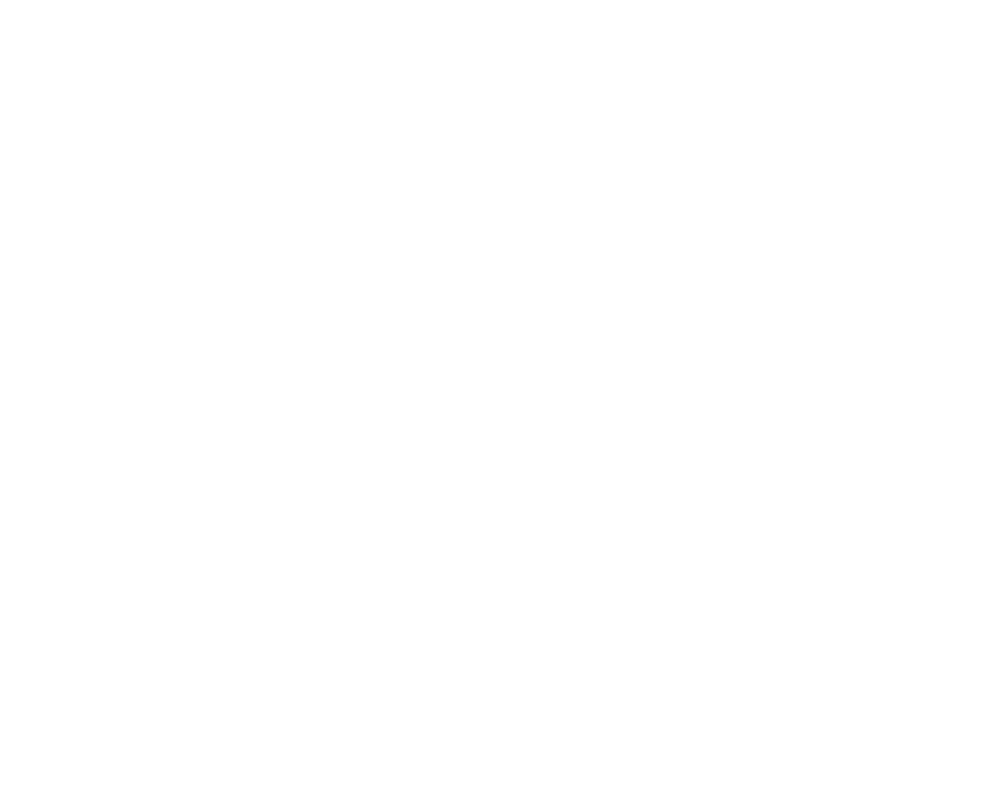
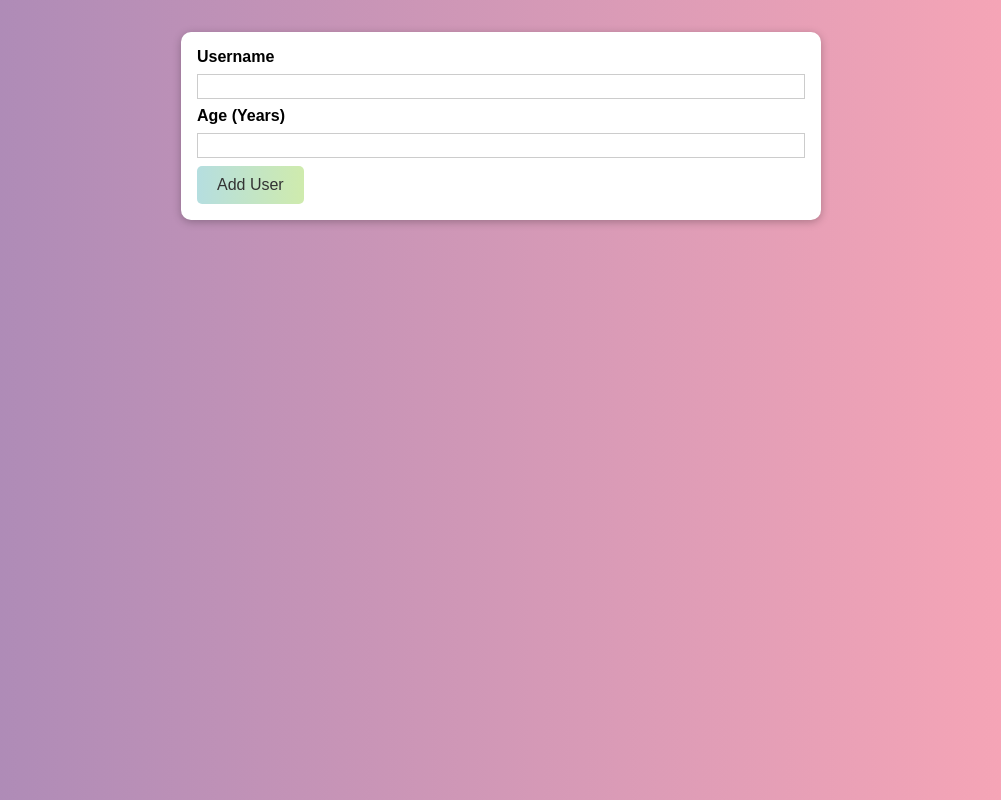
Before and after one commit to rishavConsoleLog21/React-2023, a React (Create React App) app in the folder S8_project2/: page / in a window 1280 px wide. Shown: the whole page, without its empty margins (139-1140 px from the left). Built offline with nearby package versions, Linux system fonts and the light colour scheme.

Commit message:
Added CSS

```diff
--- a/S8_project2/src/App.js
+++ b/S8_project2/src/App.js
@@ -1,10 +1,10 @@
 import React from 'react';
-
+import AddUser from './components/Users/AddUser';
 
 function App() {
   return (
     <div>
-
+      <AddUser />
     </div>
   );
 }
--- /dev/null
+++ b/S8_project2/src/components/UI/Button.js
@@ -0,0 +1,16 @@
+import React from "react";
+import classes from "./Button.module.css";
+
+const Button = (props) => {
+  return (
+    <button
+      className={classes.button}
+      type={props.type || "button"}
+      onClick={props.onClick}
+    >
+      {props.children}
+    </button>
+  );
+};
+
+export default Button;
--- /dev/null
+++ b/S8_project2/src/components/UI/Button.module.css
@@ -0,0 +1,14 @@
+.button {
+    background: linear-gradient(to right, #b5dee0, #cfebad);
+    color: #333;
+    border: none;
+    padding: 10px 20px;
+    border-radius: 5px;
+    font-size: 16px;
+    cursor: pointer;
+    transition: all 0.3s ease;
+}
+
+.button:hover {
+    background-color: #ddd;
+}
--- /dev/null
+++ b/S8_project2/src/components/UI/Card.js
@@ -0,0 +1,11 @@
+import React from 'react';
+import classes from './Card.module.css';
+const Card = (props) => {
+    return (
+        <div className={`${classes.card} ${props.className}`}>
+            {props.children}
+        </div>
+    );
+};
+
+export default Card;
--- /dev/null
+++ b/S8_project2/src/components/UI/Card.module.css
@@ -0,0 +1,29 @@
+.card {
+    background: #fff;
+    box-shadow: 0 2px 8px 0 rgba(0, 0, 0, 0.26);
+    border-radius: 10px;
+}
+
+.card:hover {
+    box-shadow: 0 8px 16px 0 rgba(66, 233, 5, 0.2);
+}
+
+.card img {
+    width: 100%;
+    height: 60%;
+    object-fit: cover;
+}
+
+.card .container {
+    padding: 2px 16px;
+}
+
+.card h4 {
+    font-size: 1.5rem;
+    margin: 10px 0;
+}
+
+.card p {
+    font-size: 1.2rem;
+    margin: 10px 0;
+}
--- /dev/null
+++ b/S8_project2/src/components/Users/AddUser.js
@@ -0,0 +1,24 @@
+import React from "react";
+import Card from "../UI/Card";
+import Button from "../UI/Button";
+import classes from "./AddUser.module.css";
+
+const AddUser = (props) => {
+  const addUserHandler = (event) => {
+    event.preventDefault();
+  };
+
+  return (
+    <Card className={classes.input}>
+      <form onSubmit={addUserHandler}>
+        <label htmlFor="username">Username</label>
+        <input id="username" type="text" />
+        <label htmlFor="age">Age (Years)</label>
+        <input id="age" type="number" />
+        <Button type="submit">Add User</Button>
+      </form>
+    </Card>
+  );
+};
+
+export default AddUser;
--- /dev/null
+++ b/S8_project2/src/components/Users/AddUser.module.css
@@ -0,0 +1,26 @@
+.input {
+    margin: 2rem auto;
+    padding: 1rem;
+    width: 90%;
+    max-width: 40rem;
+  }
+
+  .input label {
+    display: block;
+    font-weight: bold;
+    margin-bottom: 0.5rem;
+  }
+
+  .input input {
+    font: inherit;
+    display: block;
+    width: 100%;
+    border: 1px solid #ccc;
+    padding: 0.15rem;
+    margin-bottom: 0.5rem;
+  }
+
+  .input input:focus {
+    outline: none;
+    border-color: #4f005f;
+  }
--- a/S8_project2/src/index.css
+++ b/S8_project2/src/index.css
@@ -4,8 +4,21 @@
 
 html {
   font-family: sans-serif;
+  background: #a588b7;
+  background: linear-gradient(to right, #a588b7, #ffa8b6);
+  background-repeat: no-repeat;
+  background-attachment: fixed;
+  height: 100%;
+  width: 100%;
+  overflow: hidden;
+
 }
 
 body {
   margin: 0;
+  padding: 0;
+  height: 100%;
+  width: 100%;
+  overflow: hidden;
+
 }
```
Also changed, not shown: 2 other files (tests, documents, lock files or other folders).
